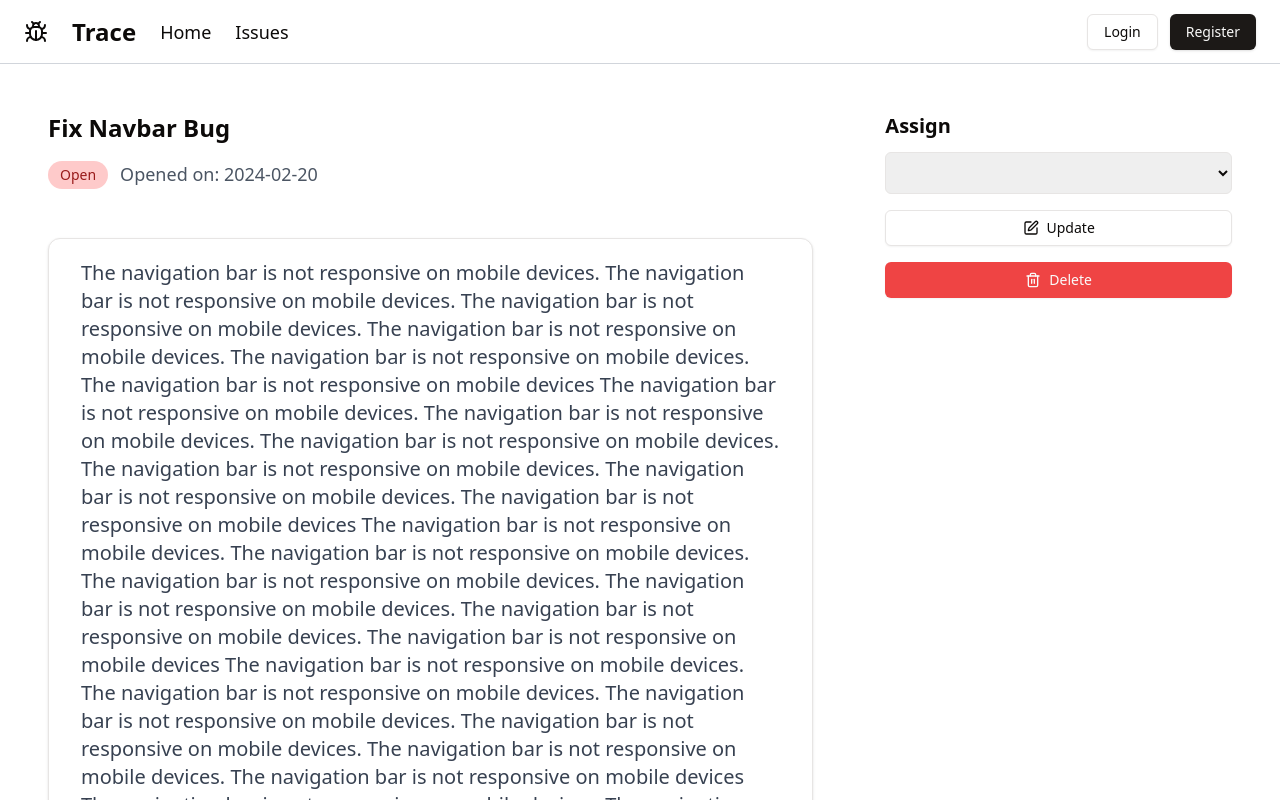
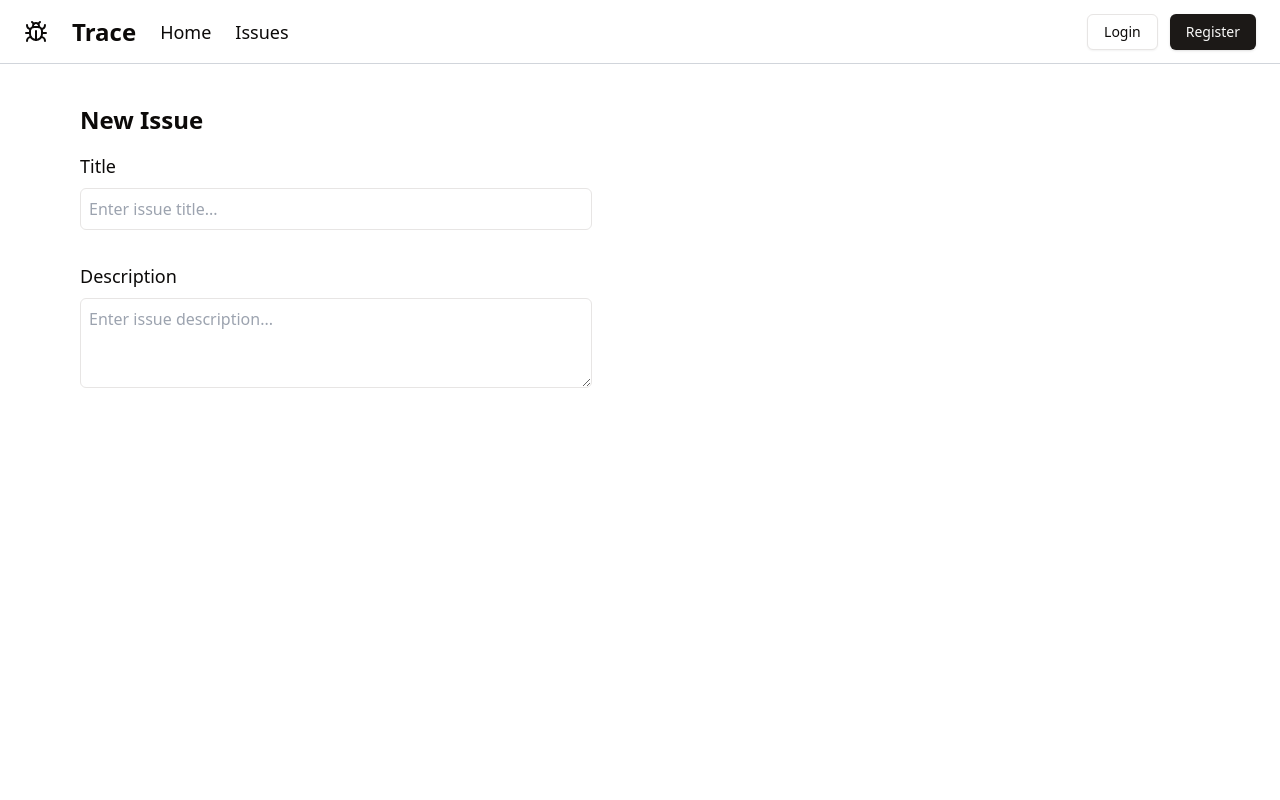
Before and after one commit to CharlesOsang017/Trace, a Next.js app in the folder frontend/: page /issues/new in a window 1280 px wide. Shown: the top 800 px of the page. Built offline with nearby package versions, Linux system fonts and the light colour scheme.

Commit message:
Add Sign up page

```diff
--- /dev/null
+++ b/frontend/src/app/(auth)/layout.jsx
@@ -0,0 +1,9 @@
+import React from 'react'
+
+const layout = ({children}) => {
+  return (
+    <div>{children}</div>
+  )
+}
+
+export default layout
--- /dev/null
+++ b/frontend/src/app/(auth)/page.jsx
@@ -0,0 +1,9 @@
+import React from 'react'
+
+const page = () => {
+  return (
+    <div>page</div>
+  )
+}
+
+export default page
--- /dev/null
+++ b/frontend/src/app/(auth)/signup/page.jsx
@@ -0,0 +1,68 @@
+"use client";
+import { Bug } from "lucide-react";
+import React, { useState } from "react";
+import ReactMarkdown from "react-markdown";
+import TextareaAutosize from "react-textarea-autosize";
+
+const SignUp = ({ isLogin }) => {
+  const [name, setName] = useState("");
+  const [email, setEmail] = useState("");
+  const [password, setPassword] = useState("");
+
+  return (
+    <div className="flex h-screen items-center justify-center">
+      <div className="hidden md:flex w-1/2 h-full">
+        <img
+          src="https://png.pngtree.com/png-vector/20241204/ourmid/pngtree-find-bugs-on-programming-computer-icon-png-image_14568602.png"
+          alt=""
+          className="w-full h-full object-cover bg-white"
+        />
+      </div>
+      <div className="md:w-1/2 w-full flex items-center justify-center p-8 h-screen ">
+        <div className="max-w-md w-full">
+          <div className="flex items-center justify-center mb-4">
+            <Bug size={50} /> <p className="text-3xl font-bold">Trace</p>
+          </div>
+          <h1 className="text-2xl font-bold mb-4 text-center">
+            {isLogin ? "Login" : "Sign Up"}
+          </h1>
+          {!isLogin && (
+            <>
+              <label className="block text-lg font-medium mb-2">Name</label>
+              <input
+                type="text"
+                value={name}
+                onChange={(e) => setName(e.target.value)}
+                className="w-full p-2 border rounded-md mb-4"
+                placeholder="Enter your name..."
+              />
+            </>
+          )}
+          <label className="block text-lg font-medium mb-2">Email</label>
+          <input
+            type="email"
+            value={email}
+            onChange={(e) => setEmail(e.target.value)}
+            className="w-full p-2 border rounded-md mb-4"
+            placeholder="Enter your email..."
+          />
+
+          <label className="block text-lg font-medium mb-2">Password</label>
+          <input
+            type="password"
+            value={password}
+            onChange={(e) => setPassword(e.target.value)}
+            className="w-full p-2 border rounded-md mb-4"
+            placeholder="Enter your password..."
+          />
+
+          <button className="w-full p-2 bg-blue-500 text-white rounded-md">
+            {isLogin ? "Login" : "Sign Up"}
+          </button>
+        </div>
+      </div>
+    </div>
+  );
+};
+
+export default SignUp;
--- /dev/null
+++ b/frontend/src/app/issues/new/page.jsx
@@ -0,0 +1,35 @@
+"use client";
+import React, { useState } from "react";
+import ReactMarkdown from "react-markdown";
+import TextareaAutosize from "react-textarea-autosize";
+
+const NewIssue = () => {
+  const [title, setTitle] = useState("");
+  const [description, setDescription] = useState("");
+
+  return (
+    <div className="px-20 py-10 max-w-2xl">
+      <h1 className="text-2xl font-bold mb-4">New Issue</h1>
+
+      <label className="block text-lg font-medium mb-2">Title</label>
+      <input
+        type="text"
+        value={title}
+        onChange={(e) => setTitle(e.target.value)}
+        className="w-full p-2 border rounded-md mb-8"
+        placeholder="Enter issue title..."
+      />
+
+      <label className="block text-lg font-medium mb-2">Description</label>
+      <TextareaAutosize
+        minRows={3}
+        value={description}
+        onChange={(e) => setDescription(e.target.value)}
+        className="w-full p-2 border rounded-md mb-4"
+        placeholder="Enter issue description..."
+      />
+    </div>
+  );
+};
+
+export default NewIssue;
--- a/frontend/src/app/issues/page.jsx
+++ b/frontend/src/app/issues/page.jsx
@@ -1,5 +1,6 @@
 "use client";
 import { Button } from "@/components/ui/button";
+import Link from "next/link";
 import React, { useState } from "react";
 
 const Issues = () => {
@@ -49,9 +50,11 @@ const Issues = () => {
           </select>
         </div>
 
-        <div className="mb-4 text-lg">
-          <Button className="bg-purple-600 hover:bg-purple-800" >New Issue</Button>
-        </div>
+        <Link href={"/issues/new"} className="mb-4 text-lg">
+          <Button className="bg-purple-600 hover:bg-purple-800">
+            New Issue
+          </Button>
+        </Link>
       </div>
 
       {/* Issues Table */}
--- /dev/null
+++ b/frontend/src/components/ui/form.jsx
@@ -0,0 +1,134 @@
+"use client";
+import * as React from "react"
+import { Slot } from "@radix-ui/react-slot"
+import { Controller, FormProvider, useFormContext } from "react-hook-form";
+
+import { cn } from "@/lib/utils"
+import { Label } from "@/components/ui/label"
+
+const Form = FormProvider
+
+const FormFieldContext = React.createContext({})
+
+const FormField = (
+  {
+    ...props
+  }
+) => {
+  return (
+    (<FormFieldContext.Provider value={{ name: props.name }}>
+      <Controller {...props} />
+    </FormFieldContext.Provider>)
+  );
+}
+
+const useFormField = () => {
+  const fieldContext = React.useContext(FormFieldContext)
+  const itemContext = React.useContext(FormItemContext)
+  const { getFieldState, formState } = useFormContext()
+
+  const fieldState = getFieldState(fieldContext.name, formState)
+
+  if (!fieldContext) {
+    throw new Error("useFormField should be used within <FormField>")
+  }
+
+  const { id } = itemContext
+
+  return {
+    id,
+    name: fieldContext.name,
+    formItemId: `${id}-form-item`,
+    formDescriptionId: `${id}-form-item-description`,
+    formMessageId: `${id}-form-item-message`,
+    ...fieldState,
+  }
+}
+
+const FormItemContext = React.createContext({})
+
+const FormItem = React.forwardRef(({ className, ...props }, ref) => {
+  const id = React.useId()
+
+  return (
+    (<FormItemContext.Provider value={{ id }}>
+      <div ref={ref} className={cn("space-y-2", className)} {...props} />
+    </FormItemContext.Provider>)
+  );
+})
+FormItem.displayName = "FormItem"
+
+const FormLabel = React.forwardRef(({ className, ...props }, ref) => {
+  const { error, formItemId } = useFormField()
+
+  return (
+    (<Label
+      ref={ref}
+      className={cn(error && "text-destructive", className)}
+      htmlFor={formItemId}
+      {...props} />)
+  );
+})
+FormLabel.displayName = "FormLabel"
+
+const FormControl = React.forwardRef(({ ...props }, ref) => {
+  const { error, formItemId, formDescriptionId, formMessageId } = useFormField()
+
+  return (
+    (<Slot
+      ref={ref}
+      id={formItemId}
+      aria-describedby={
+        !error
+          ? `${formDescriptionId}`
+          : `${formDescriptionId} ${formMessageId}`
+      }
+      aria-invalid={!!error}
+      {...props} />)
+  );
+})
+FormControl.displayName = "FormControl"
+
+const FormDescription = React.forwardRef(({ className, ...props }, ref) => {
+  const { formDescriptionId } = useFormField()
+
+  return (
+    (<p
+      ref={ref}
+      id={formDescriptionId}
+      className={cn("text-[0.8rem] text-muted-foreground", className)}
+      {...props} />)
+  );
+})
+FormDescription.displayName = "FormDescription"
+
+const FormMessage = React.forwardRef(({ className, children, ...props }, ref) => {
+  const { error, formMessageId } = useFormField()
+  const body = error ? String(error?.message) : children
+
+  if (!body) {
+    return null
+  }
+
+  return (
+    (<p
+      ref={ref}
+      id={formMessageId}
+      className={cn("text-[0.8rem] font-medium text-destructive", className)}
+      {...props}>
+      {body}
+    </p>)
+  );
+})
+FormMessage.displayName = "FormMessage"
+
+export {
+  useFormField,
+  Form,
+  FormItem,
+  FormLabel,
+  FormControl,
+  FormDescription,
+  FormMessage,
+  FormField,
+}
--- /dev/null
+++ b/frontend/src/components/ui/label.jsx
@@ -0,0 +1,18 @@
+"use client"
+
+import * as React from "react"
+import * as LabelPrimitive from "@radix-ui/react-label"
+import { cva } from "class-variance-authority";
+
+import { cn } from "@/lib/utils"
+
+const labelVariants = cva(
+  "text-sm font-medium leading-none peer-disabled:cursor-not-allowed peer-disabled:opacity-70"
+)
+
+const Label = React.forwardRef(({ className, ...props }, ref) => (
+  <LabelPrimitive.Root ref={ref} className={cn(labelVariants(), className)} {...props} />
+))
+Label.displayName = LabelPrimitive.Root.displayName
+
+export { Label }
```
Also changed, not shown: frontend/package.json (+10 -1 lines), 1 other file (tests, documents, lock files or other folders).
